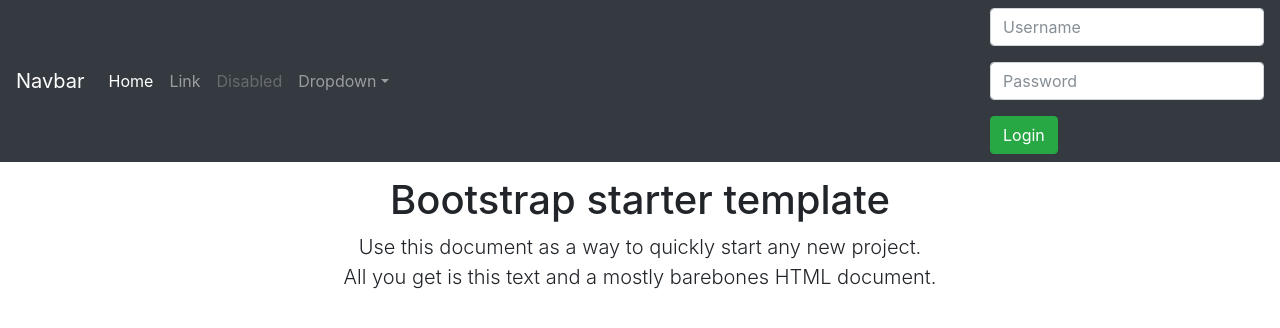
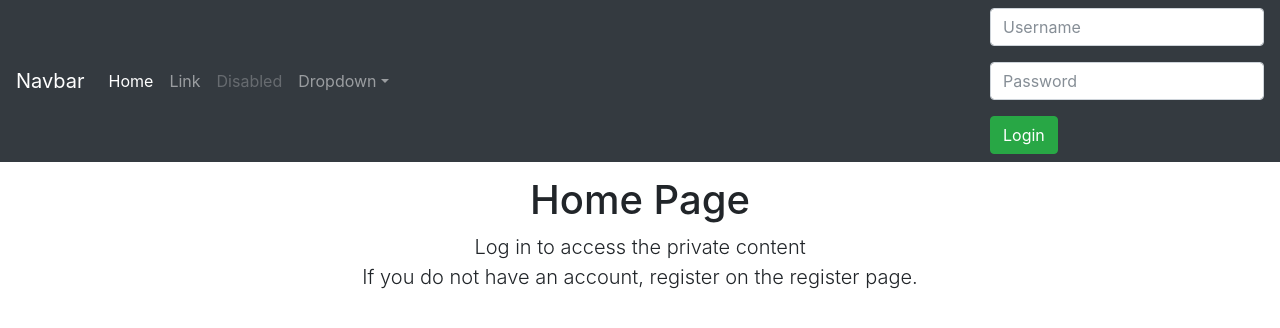
Before and after one commit to JRosborough/transmediaphp, a PHP site: page / in a window 1280 px wide. Shown: the top 328 px of the page. Run offline with PHP 8.4, Linux system fonts and the light colour scheme; some libraries are stand-ins or nearby versions.

Commit message:
next commit
changed the text in each of the pages to address the user instead of the bootstrap default text

```diff
--- a/index.php
+++ b/index.php
@@ -47,7 +47,7 @@
     <meta name="author" content="">
     <link rel="icon" href="../../../../favicon.ico">
 
-    <title>Starter Template for Bootstrap</title>
+    <title>Home Page</title>
 
     <!-- Bootstrap core CSS -->
     <link href="css/bootstrap.min.css" rel="stylesheet">
@@ -99,8 +99,8 @@
     <main role="main" class="container">
 
       <div class="starter-template">
-        <h1>Bootstrap starter template</h1>
-        <p class="lead">Use this document as a way to quickly start any new project.<br> All you get is this text and a mostly barebones HTML document.</p>
+        <h1>Home Page</h1>
+        <p class="lead">Log in to access the private content<br> If you do not have an account, register on the register page.</p>
       </div>
 
     </main><!-- /.container -->
--- a/register.php
+++ b/register.php
@@ -65,7 +65,7 @@
     <meta name="author" content="">
     <link rel="icon" href="../../../../favicon.ico">
 
-    <title>Starter Template for Bootstrap</title>
+    <title>Register</title>
 
     <!-- Bootstrap core CSS -->
     <link href="css/bootstrap.min.css" rel="stylesheet">
@@ -109,8 +109,8 @@
     <main role="main" class="container">
 
       <div class="starter-template">
-        <h1> Register
-</h1>
+        <h1> Register</h1>
+
         <form action="register.php" method="post">
         <label>Username:</label>
         <input type="text" name="username" value="" />
--- a/secret.php
+++ b/secret.php
@@ -16,7 +16,7 @@
     <meta name="author" content="">
     <link rel="icon" href="../../../../favicon.ico">
 
-    <title>Starter Template for Bootstrap</title>
+    <title>Private</title>
 
     <!-- Bootstrap core CSS -->
     <link href="css/bootstrap.min.css" rel="stylesheet">
@@ -62,7 +62,7 @@
       <div class="starter-template">
         <h1>Welcome <?php echo htmlentities($_SESSION['user']['username'], ENT_QUOTES, 'UTF-8'); ?>
 </h1>
-        <p class="lead">Use this document as a way to quickly start any new project.<br> All you get is this text and a mostly barebones HTML document.</p>
+        <p class="lead">You have accessed the private content and have successfully logged in.</p>
       </div>
 
     </main><!-- /.container -->
```
